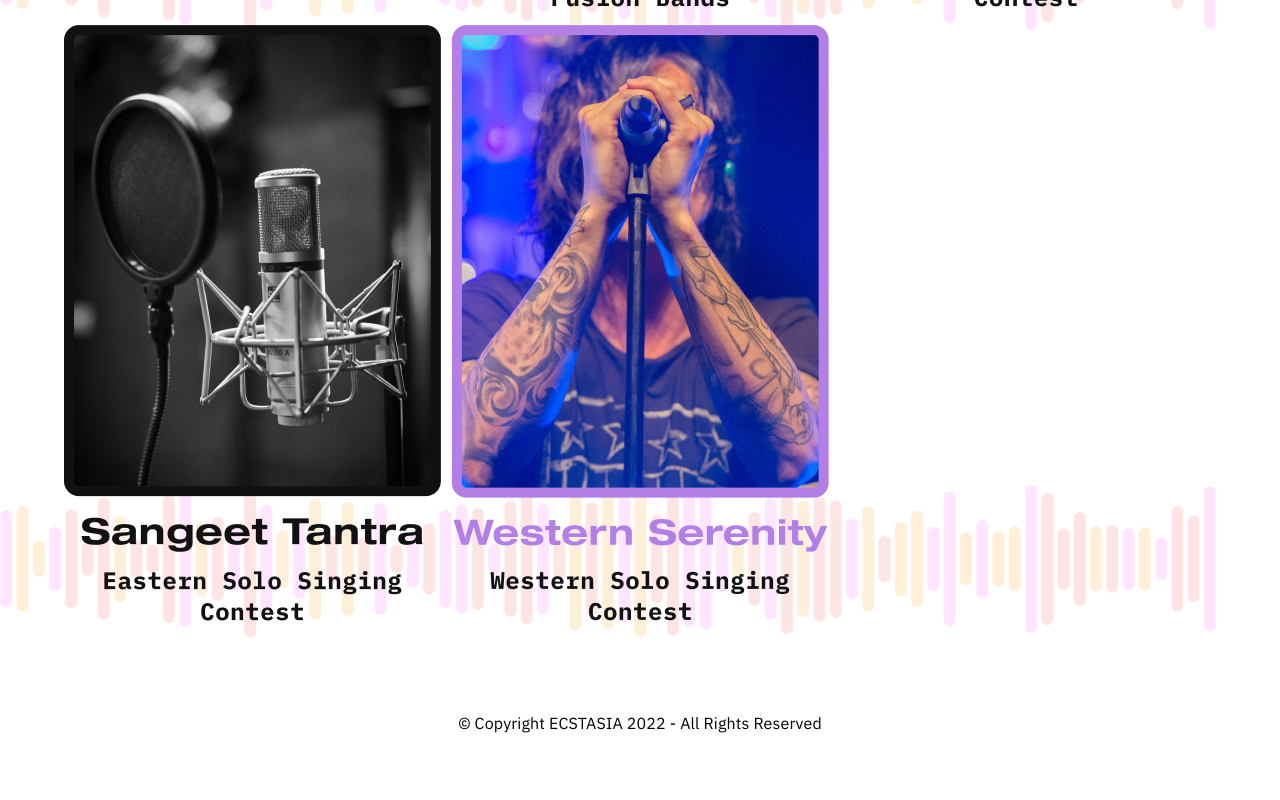
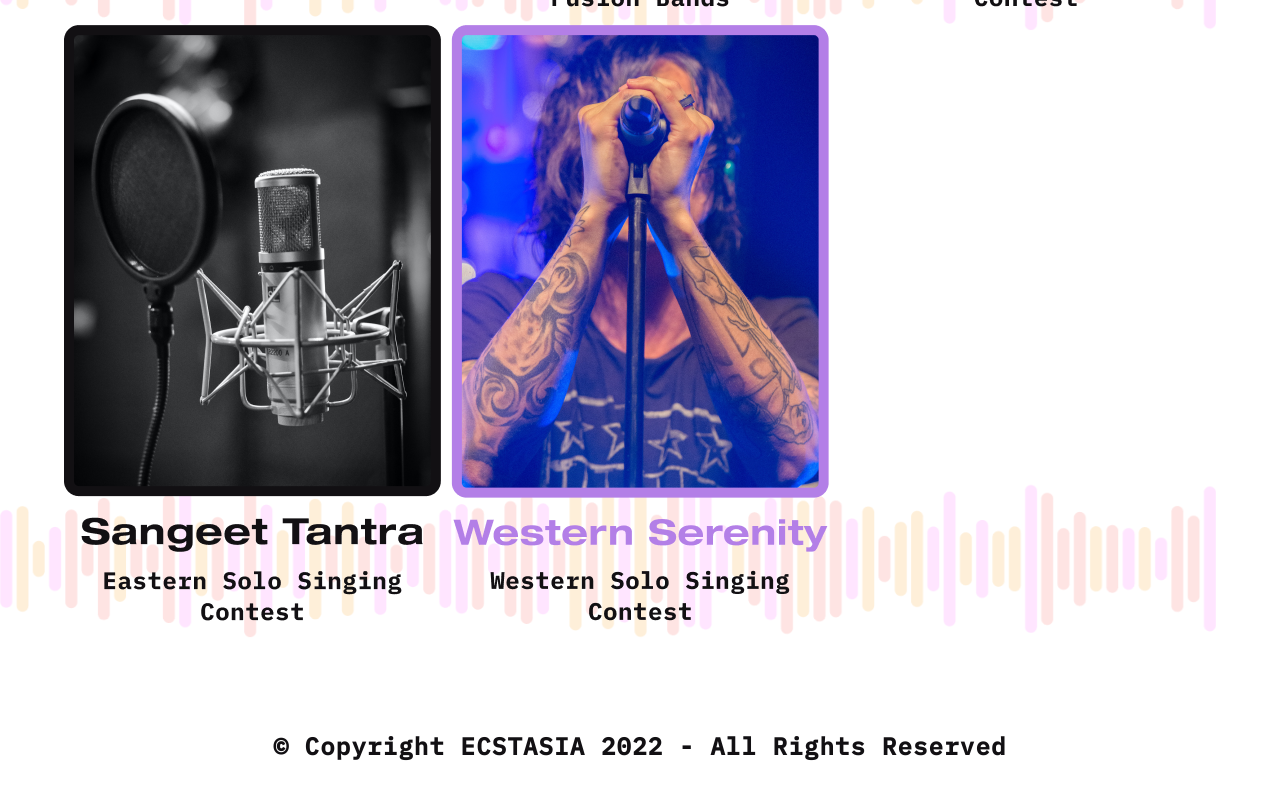
Before and after one commit to Ecstasia-22/Ecstasia-2022-Web, a React (Create React App) app: page /events/music in a window 1280 px wide. Shown: the part 1155-1955 px from the top of the page. Before the commit the page ends 1890 px from the top, so only its background shows below. Built offline with nearby package versions, Linux system fonts and the light colour scheme.

Commit message:
fix: footer image changed and styled

```diff
--- a/src/components/Footer/index.jsx
+++ b/src/components/Footer/index.jsx
@@ -1,12 +1,15 @@
 import { Container, Typography } from '@mui/material'
 import React from 'react'
+import './style.css'
 
 function Footer() {
   return (
     <div>
       <Container>
         <Typography align="center">
-          <footer>© Copyright ECSTASIA 2022 - All Rights Reserved</footer>
+          <footer className="footerStyle">
+            © Copyright ECSTASIA 2022 - All Rights Reserved
+          </footer>
         </Typography>
       </Container>
     </div>
--- /dev/null
+++ b/src/components/Footer/style.css
@@ -0,0 +1,15 @@
+@import url('https://fonts.googleapis.com/css2?family=IBM+Plex+Mono:wght@500&display=swap');
+
+.footerStyle {
+  font-family: IBM Plex Mono;
+  font-style: normal;
+  font-weight: bold;
+  font-size: 24px;
+  line-height: 31px;
+  text-align: center;
+  letter-spacing: 0.05em;
+
+  color: #121013;
+  padding: 20px;
+  padding-bottom: 80px;
+}
```
